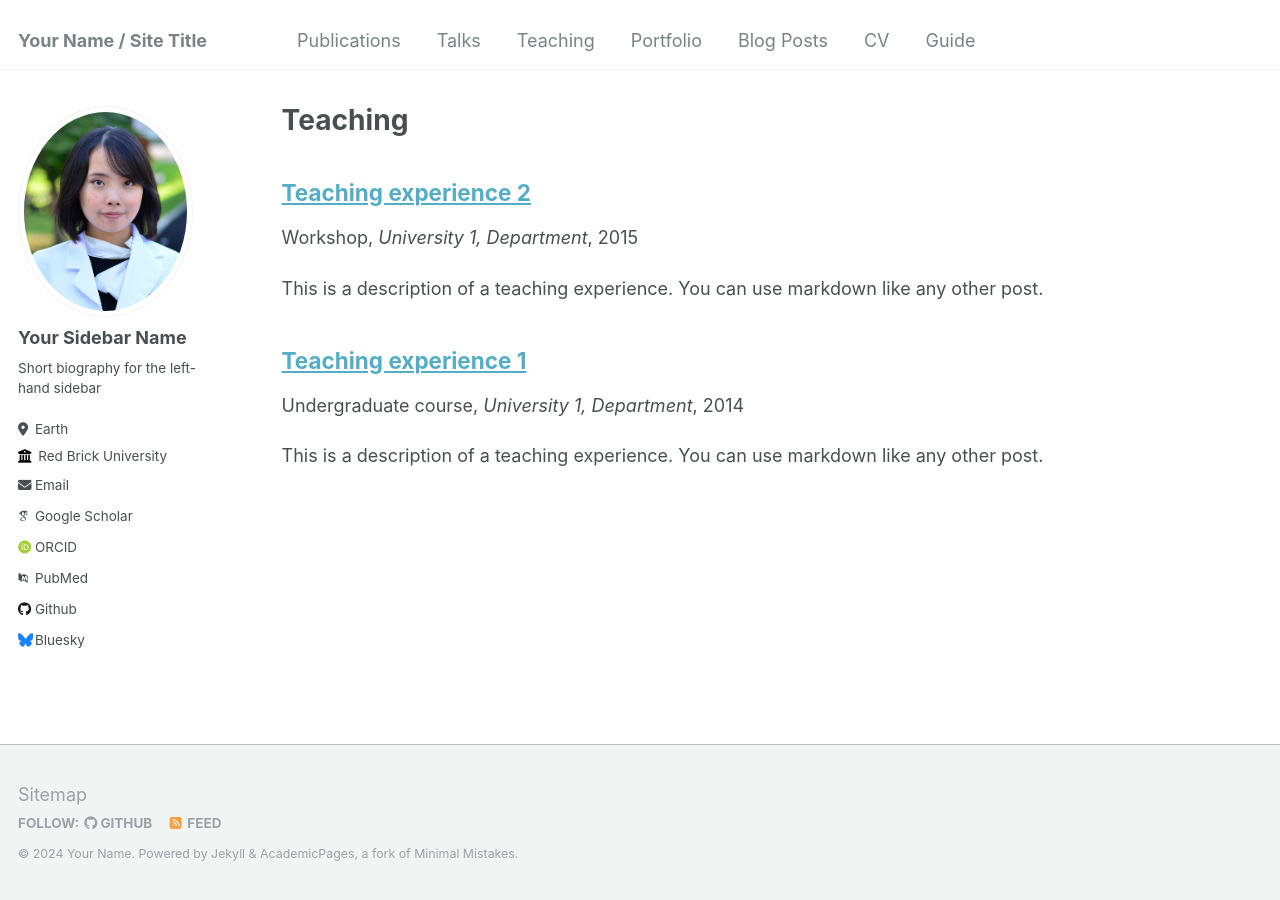
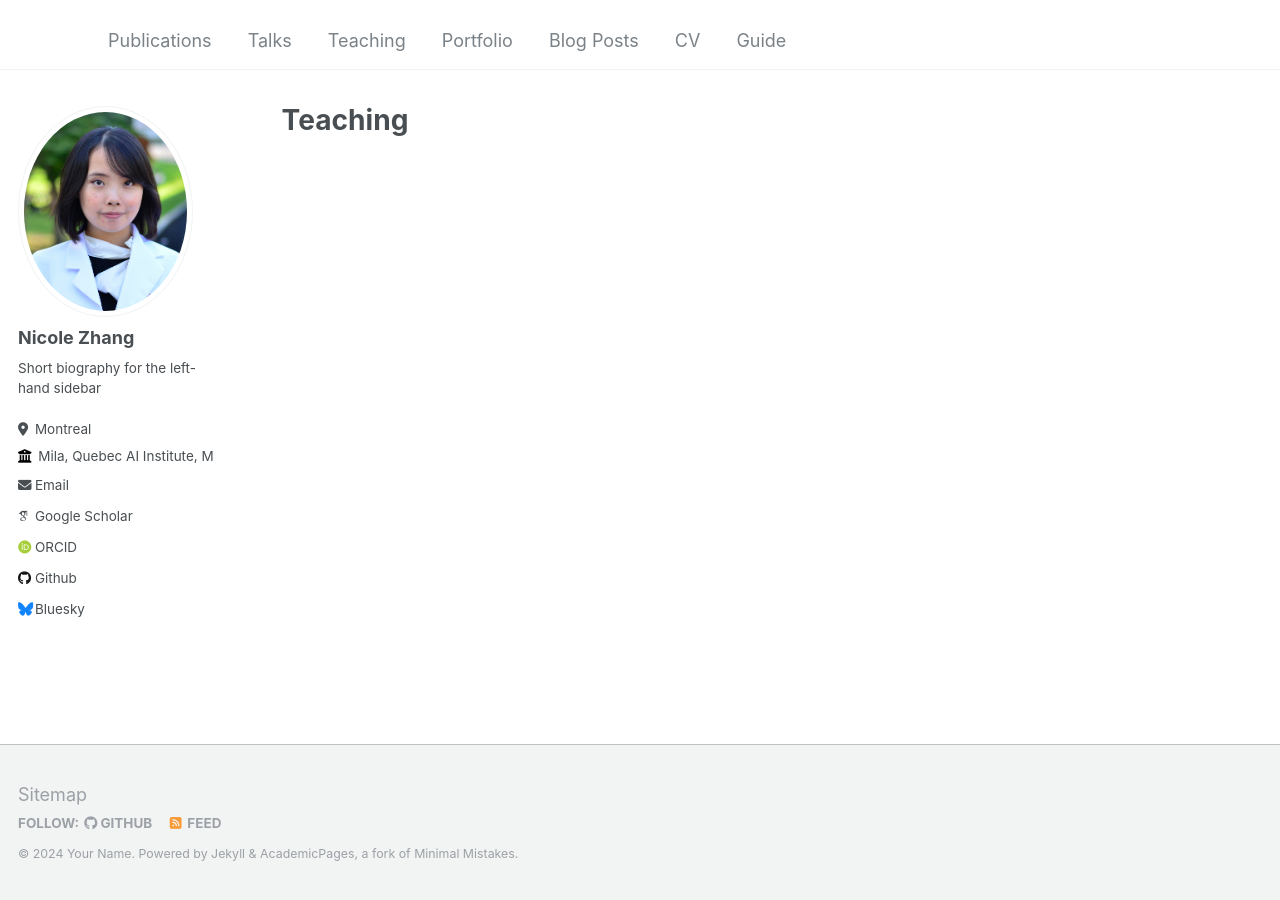
Before and after one commit to nZhangx/nZhangx.github.io, a Jekyll site: the page built from _pages/teaching.html, in a window 1280 px wide. Built offline with Jekyll 4.4.1, drawn with Linux system fonts in a browser that asks for light colours; some web fonts are replaced.

Commit message:
fix: config

```diff
--- a/_config.yml
+++ b/_config.yml
@@ -8,10 +8,10 @@
 
 # Basic Site Settings
 locale                   : "en-US"
-title                    : "Your Name / Site Title"
+title                    : "" # no title
 title_separator          : "-"
 name                     : &name "Your Name"
-description              : &description "personal description"
+description              : &description "MD-PhD student at McGill University, studying Flow Matching (FM), Generative models"
 url                      : https://academicpages.github.io # the base hostname & protocol for your site e.g. "https://mmistakes.github.io"
 baseurl                  : "" # the subpath of your site, e.g. "/blog"
 repository               : "academicpages/academicpages.github.io"
@@ -22,11 +22,11 @@ repository               : "academicpages/academicpages.github.io"
 author:
   # Biographic information
   avatar           : "profile.png"
-  name             : "Your Sidebar Name"
+  name             : "Nicole Zhang"
   pronouns         : # example: "she/her"
   bio              : "Short biography for the left-hand sidebar"
-  location         : "Earth"
-  employer         : "Red Brick University"
+  location         : "Montreal"
+  employer         : "Mila, Quebec AI Institute, McGill University"
   uri              : # URL
   email            : "none@example.org"
 
@@ -36,7 +36,7 @@ author:
   impactstory      : # URL
   orcid            : "http://orcid.org/yourorcidurl"
   semantic         : # URL
-  pubmed           : "https://www.ncbi.nlm.nih.gov/pubmed/?term=john+snow"
+  # pubmed           : "https://www.ncbi.nlm.nih.gov/pubmed/?term=john+snow"
   researchgate     : # URL
 
   # Repositories and software development
@@ -200,18 +200,18 @@ kramdown:
 
 # Collections
 collections:
-  teaching:
-    output: true
-    permalink: /:collection/:path/
+  # teaching:
+  #   output: true
+  #   permalink: /:collection/:path/
   publications:
     output: true
     permalink: /:collection/:path/
   portfolio:
     output: true
     permalink: /:collection/:path/
-  talks:
-    output: true
-    permalink: /:collection/:path/
+  # talks:
+  #   output: true
+  #   permalink: /:collection/:path/
 
 
 # Defaults
```
